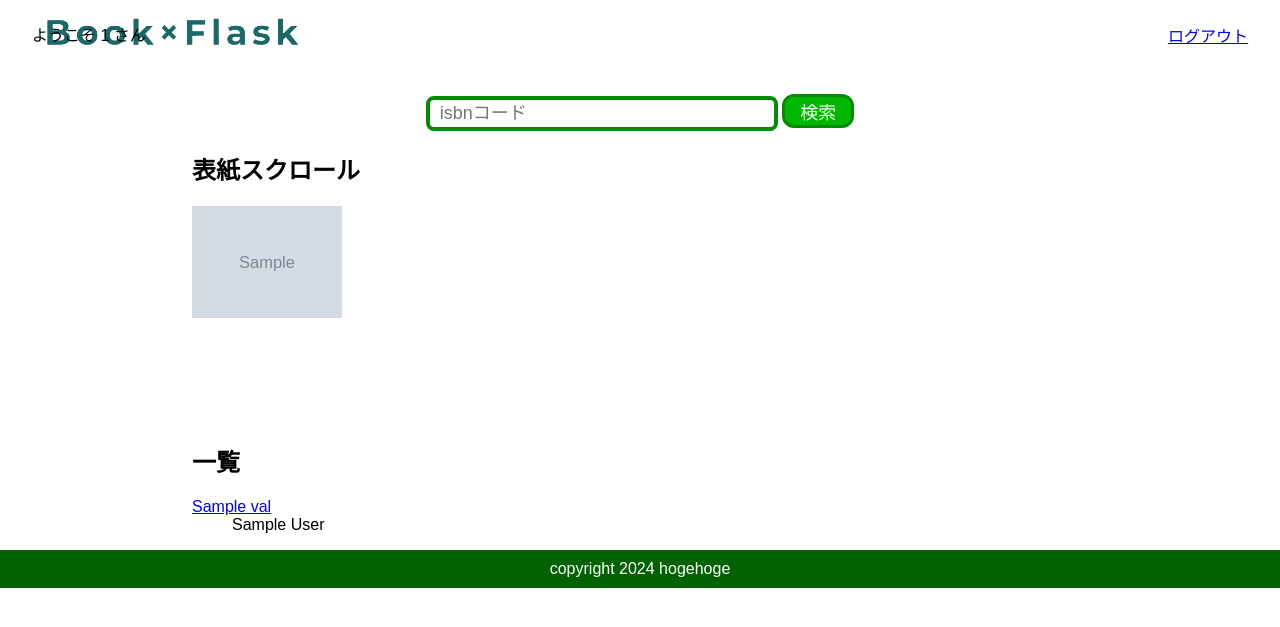
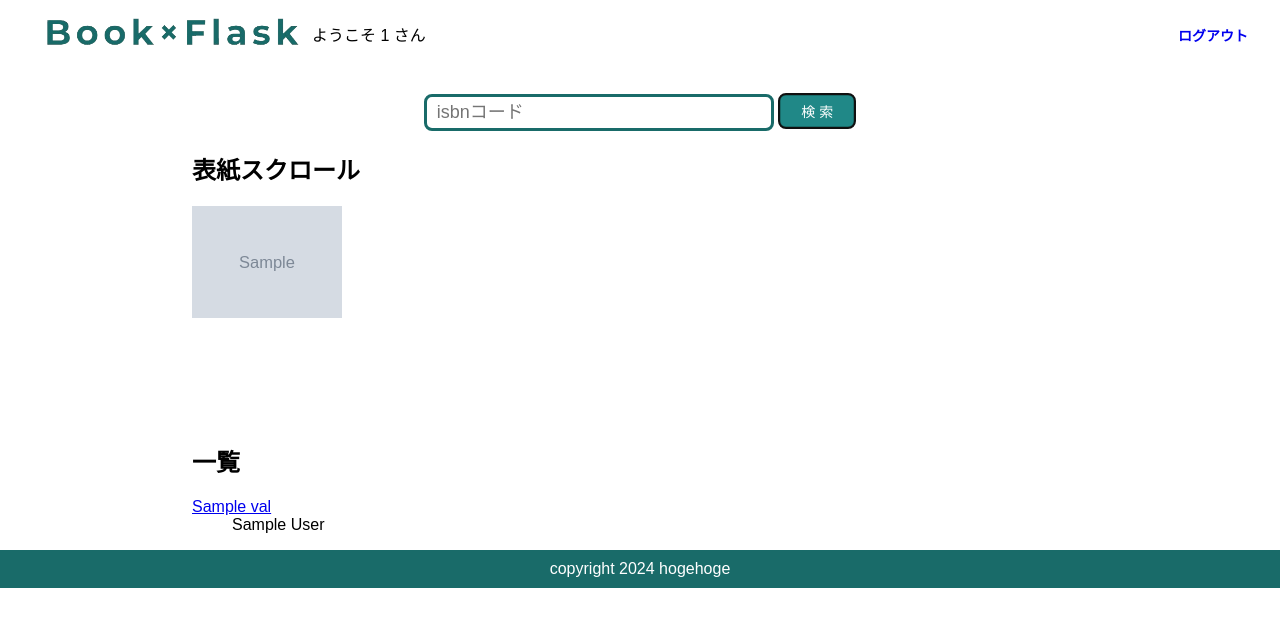
Before and after one commit to TakaHasui/FlaskSample, a Flask app: template templates/index.html in a window 1280 px wide. Shown: the top 627 px of the page. Run offline with Flask 3, Linux system fonts and the light colour scheme; the visitor is signed in with stand-in values (Sample User, id 1); the template is opened without the code that fills it: most values are stand-ins (such as "Sample title", 1, 10 or a date in 2020); grey boxes marked "Sample" are stand-in pictures.

Commit message:
スタイルの微修正

```diff
--- a/static/style/common.css
+++ b/static/style/common.css
@@ -10,6 +10,7 @@ header {
 
   & h1 {
     margin: 0;
+    display: inline-block;
   }
 
   & .headerFlex {
@@ -39,6 +40,9 @@ header {
 
   & .logout {
     right: 20px;
+    text-decoration: none;
+    font-weight: bold;
+    font-size: 14px;
   }
 }
 
@@ -64,6 +68,13 @@ section.main {
   background-color: #ff7a7a !important;
 }
 
+.backLink {
+  right: 20px;
+  text-decoration: none;
+  font-weight: bold;
+  font-size: 16px;
+}
+
 footer {
   width: 100%;
 
@@ -76,5 +87,5 @@ footer {
 }
 
 .baseColor {
-  background-color: #006200;
+  background-color: #196b69;
 }
--- a/static/style/index.css
+++ b/static/style/index.css
@@ -4,23 +4,32 @@
 }
 
 #addIsbn {
-  border: 4px solid #008b00;
+  border: 3px solid #196b69;
   background-color: #fff;
   border-radius: 8px;
   font-size: 18px;
-  padding: 3px 10px;
+  padding: 5px 10px;
   width: 18em;
 }
 #addIsbn:focus {
   background-color: #d7fcd7;
 }
 #addButton {
-  font-size: 18px;
-  border: 3px solid #008b00;
-  background-color: #00b600;
-  border-radius: 12px;
+  border-radius: 7px;
+  border: 3px solid #196b69;
+  background-color: #208887;
   color: #fff;
-  width: 4em;
+  cursor: pointer;
+  font-size: 14px;
+  padding: 5px 20px;
+  position: relative;
+  top: -1px;
+}
+#addButton:hover {
+  border: 3px solid #196b69;
+  background-color: #22a2a0;
+  transform: scale(1.1);
+  transition-duration: 0.1s;
 }
 
 .bookScroll {
--- a/templates/detail.html
+++ b/templates/detail.html
@@ -6,11 +6,10 @@
 {% endblock %}
 
 {% block title %}
-詳細 | {{ item.title }}
+{{ item.title }}
 {% endblock %}
 
 {% block head %}
-<h1><a href="/">Flask | サンプル詳細ページ</a></h1>
 
 {% endblock %}
 
@@ -40,7 +39,7 @@
         </div>
     </div>
     <p>
-        <a href="/">戻る</a>
+        <a class="backLink" href="/">戻る</a>
     </p>
 </section>
 {% endblock %}
--- a/templates/index.html
+++ b/templates/index.html
@@ -16,7 +16,7 @@
     <section class="main">
         <div class="addBtnField">
             <input id="addIsbn" type="text" name="isbn" placeholder="isbnコード" />
-            <button id="addButton" typ="button">検索</button>
+            <button id="addButton" typ="button" autofocus>検 索</button>
         </div>
 
         <h2>表紙スクロール</h2>
--- a/templates/layout.html
+++ b/templates/layout.html
@@ -17,7 +17,9 @@
         <div class="headerFlex">
             <div class="headerLeft">
                 <h1>
-                    <img src="../static/image/common/logo03.png" alt="Book × Flask"/>
+                    <a href="./" >
+                        <img src="../static/image/common/logo03.png" alt="Book × Flask"/>
+                    </a>
                 </h1>
                 {% if session['id'] %}
                     <span>ようこそ {{ session['id'] }} さん</span>
--- a/templates/login.html
+++ b/templates/login.html
@@ -18,10 +18,10 @@
         <h2>ログイン</h2>
         <img src="../static/image/common/logo01.png" alt="Book × Flask"/>
         <div>
-            <span>ID</span><input type="text" name="id">
+            <span>ID</span><input type="text" name="id" autofocus required>
         </div>
         <div>
-            <span>PASS</span><input type="password" name="password">
+            <span>PASS</span><input type="password" name="password" required>
         </div>
         <button type="submit" value="Login">Login</button>
     </form>
```
Also changed, not shown: static/style/detail.css (+4 -3 lines), static/style/login.css (+8 -6 lines).
